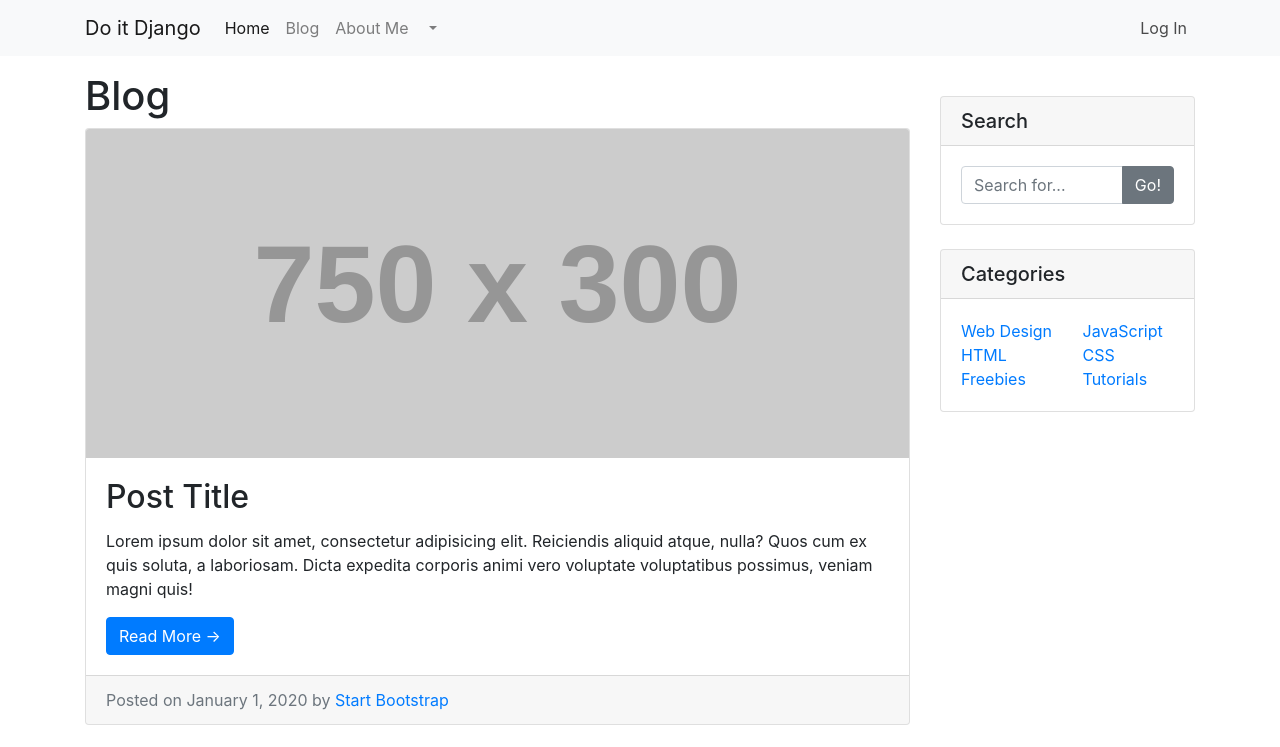
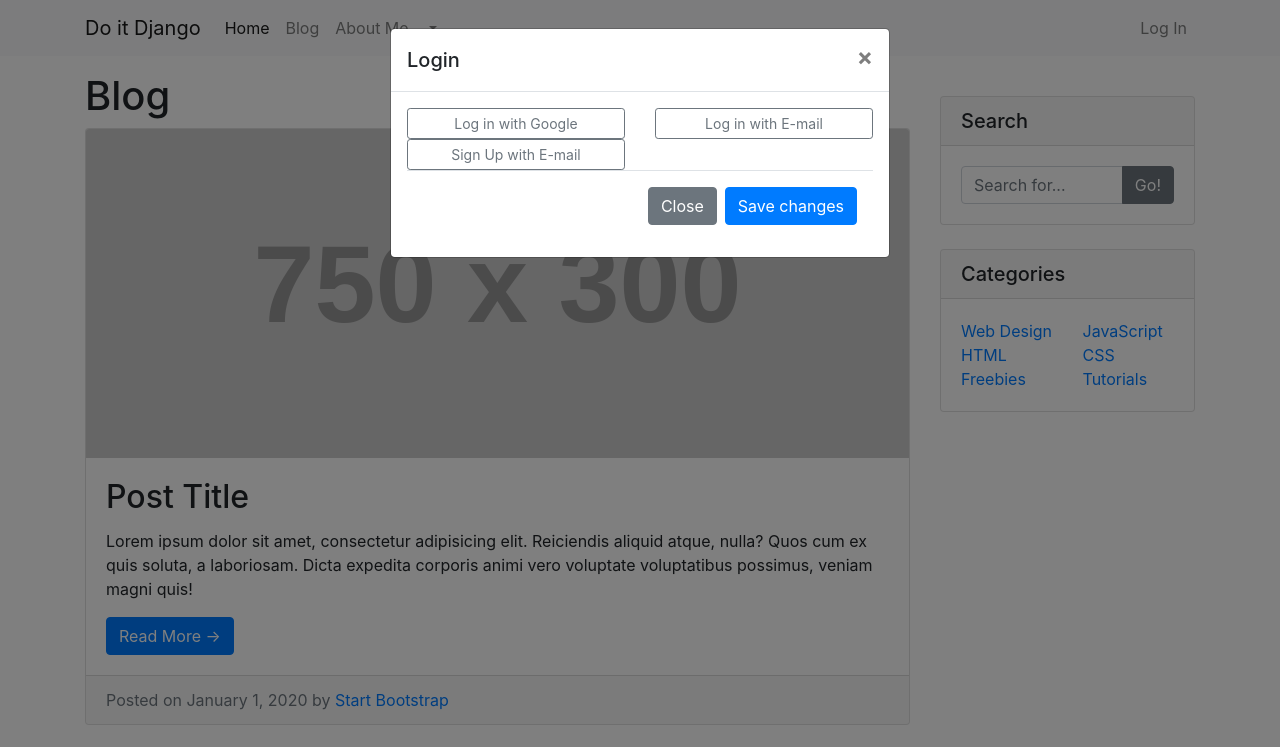
Before and after one commit to P-YongJun/Django_frontend_basic, a plain HTML site: page Blog_list.html in a window 1280 px wide. Both pictures are taken after a click on the link "Log In". Shown: the top 747 px of the page. Drawn offline with nearby package versions, Linux system fonts and the light colour scheme; placeholder pictures from the web are drawn by us.

Commit message:
사이트모양구성

```diff
--- a/Blog_list.html
+++ b/Blog_list.html
@@ -39,12 +39,42 @@
                 </ul>
                 <ul class="navbar-nav">
                     <li class="nav-item">
-                        <a class="nav-link" href="#">Log In</a>
+                        <a class="nav-link" href="#" data-toggle="modal" data-target="#loginModal">Log In</a>
                     </li>
                 </ul>
             </div>
         </div>
     </nav>
+    <!-- Modal -->
+    <div class="modal fade" id="loginModal" tabindex="-1" aria-labelledby="loginModalLabel" aria-hidden="true">
+        <div class="modal-dialog">
+            <div class="modal-content">
+                <div class="modal-header">
+                    <h5 class="modal-title" id="loginModalLabel">Login</h5>
+                    <button type="button" class="close" data-dismiss="modal" aria-label="Close">
+                        <span aria-hidden="true">&times;</span>
+                    </button>
+                </div>
+                <div class="modal-body">
+                    <div class="row">
+                        <div class="col-md-6">
+                            <button type="button" class="btn btn-outline-secondary btn-block btn-sm">Log in with Google</button>
+                        </div>
+                        <div class="col-md-6">
+                            <button type="button" class="btn btn-outline-secondary btn-block btn-sm">Log in with E-mail</button>
+                        </div>
+                        <div class="col-md-6">
+                            <button type="button" class="btn btn-outline-secondary btn-block btn-sm">Sign Up with E-mail</button>
+                        </div>
+                    </div>
+                    <div class="modal-footer">
+                        <button type="button" class="btn btn-secondary" data-dismiss="modal">Close</button>
+                        <button type="button" class="btn btn-primary">Save changes</button>
+                    </div>
+                </div>
+            </div>
+        </div>
+    </div>
     <div class="container my-3">
         <div class="row">
             <div class="col-md-8 col-lg-9">
```
